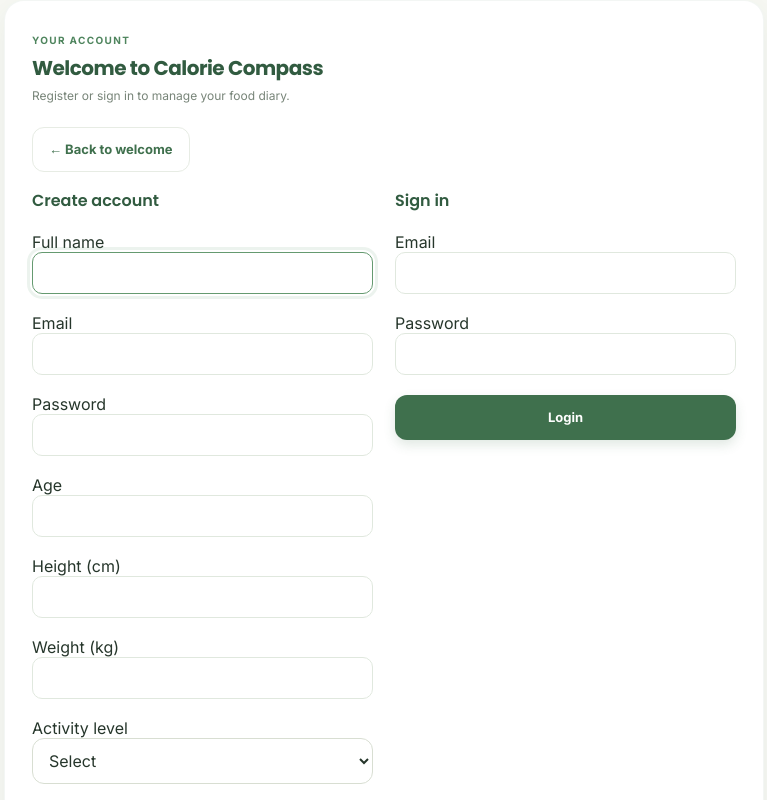
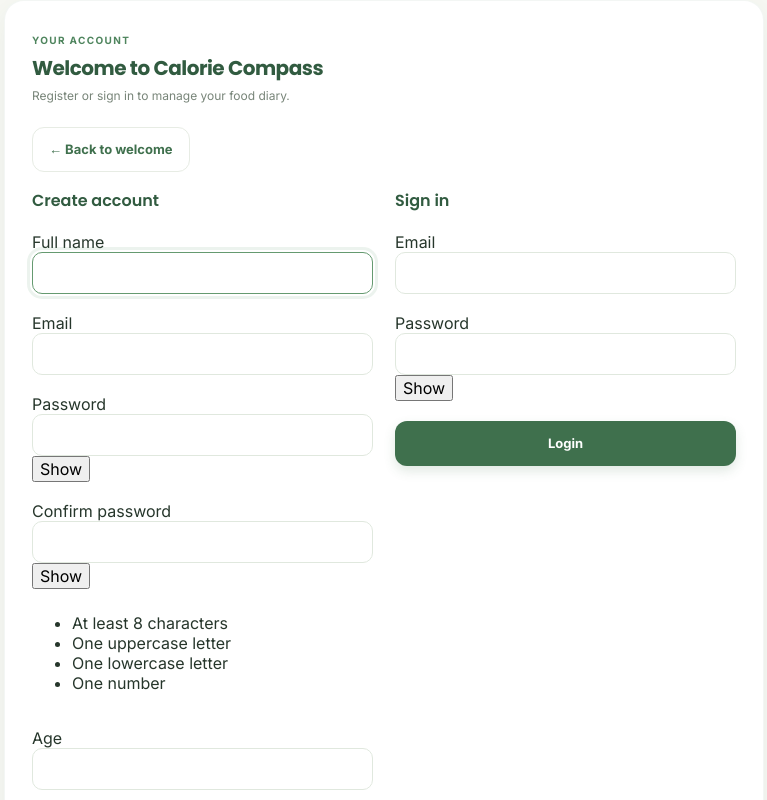
Before and after one commit to reedita/calorie-compass, a website: page html/index.html in a window 1280 px wide. Both pictures are taken after a click on the button "Get started". Shown: the part 102-902 px from the top of the page, without its empty margins (256-1023 px from the left). Drawn offline with Linux system fonts and the light colour scheme; no server answers.

Commit message:
Add password confirmation and visibility controls

```diff
--- a/html/index.html
+++ b/html/index.html
@@ -85,8 +85,23 @@
                         <input id="register-email" type="email" required>
                     </label>
                     <label class="food-field">Password
-                        <input id="register-password" type="password" minlength="8" required>
+                        <div class="password-input-wrap">
+                            <input id="register-password" type="password" minlength="8" autocomplete="new-password" required>
+                            <button type="button" class="password-toggle" data-toggle-password="register-password" aria-label="Show password">Show</button>
+                        </div>
                     </label>
+                    <label class="food-field">Confirm password
+                        <div class="password-input-wrap">
+                            <input id="register-confirm-password" type="password" minlength="8" autocomplete="new-password" required>
+                            <button type="button" class="password-toggle" data-toggle-password="register-confirm-password" aria-label="Show confirm password">Show</button>
+                        </div>
+                    </label>
+                    <ul class="password-rules" id="password-rules" aria-live="polite">
+                        <li data-rule="length">At least 8 characters</li>
+                        <li data-rule="upper">One uppercase letter</li>
+                        <li data-rule="lower">One lowercase letter</li>
+                        <li data-rule="number">One number</li>
+                    </ul>
                     <label class="food-field">Age
                         <input id="age" type="number" min="13" max="100" inputmode="numeric" required>
                     </label>
@@ -123,7 +138,10 @@
                         <input id="login-email" type="email" required>
                     </label>
                     <label class="food-field">Password
-                        <input id="login-password" type="password" required>
+                        <div class="password-input-wrap">
+                            <input id="login-password" type="password" autocomplete="current-password" required>
+                            <button type="button" class="password-toggle" data-toggle-password="login-password" aria-label="Show password">Show</button>
+                        </div>
                     </label>
                     <button class="button button-primary" type="submit">Login</button>
                     <p class="message" id="login-message"></p>
```
